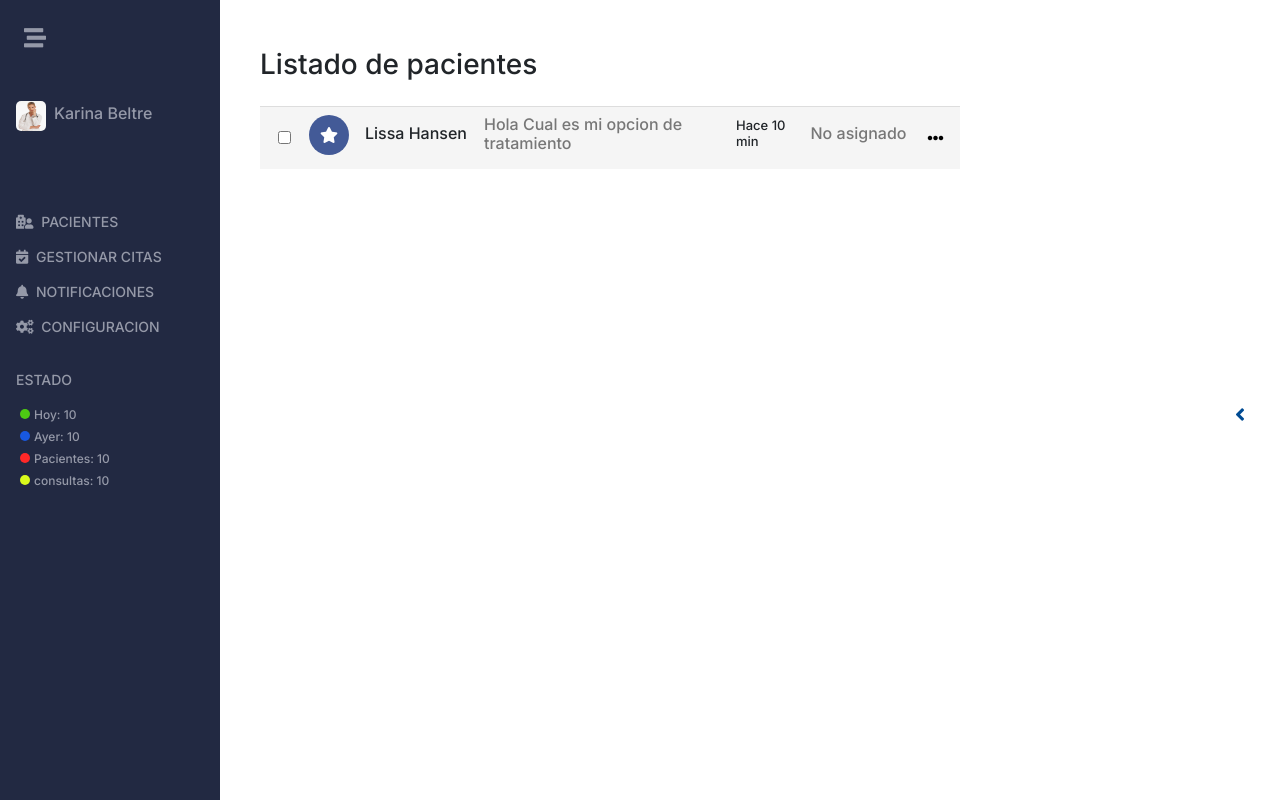
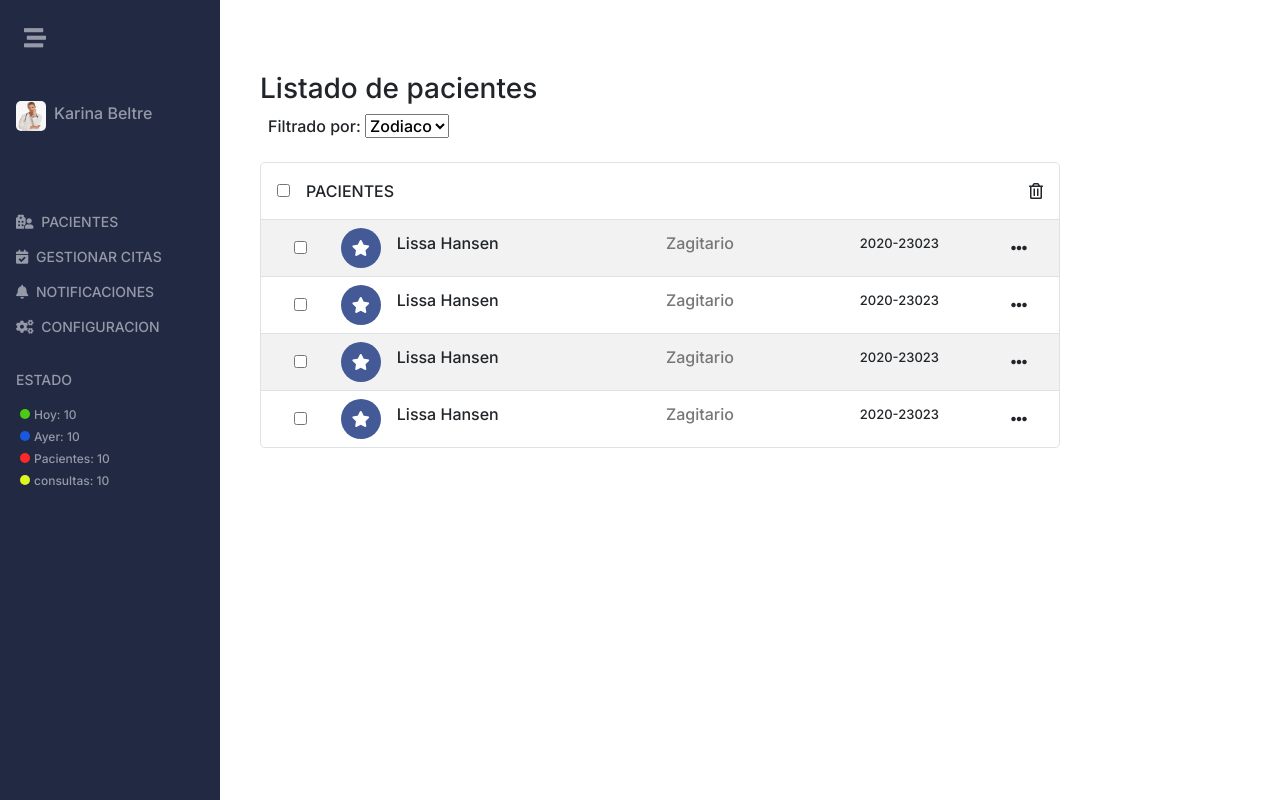
Before and after one commit to eirondiaz/proyectoFinalProgWeb, an Angular app: page /home in a window 1280 px wide. Built offline with nearby package versions, Linux system fonts and the light colour scheme.

Commit message:
mejoras listado-persona ui

```diff
--- a/src/app/home/home.component.html
+++ b/src/app/home/home.component.html
@@ -1,6 +1,6 @@
  <div class="containert-fluid p-0 m-0">
-    <div class="d-flex flex-column flex-md-row  container-box ">
-        <section class="menu-container d-none d-none d-md-block" id="menu-container">
+    <div class="d-flex flex-row  container-box ">
+        <section class="menu-container d-none d-md-block" id="menu-container">
                 <div class="menu-close px-4 mt-3">
                     <i class="fas fa-stream"></i>
                 </div>
@@ -50,12 +50,12 @@
         </section>
         <section class="flex-md-grow-1 main-content px-3">
             <div class="position-relative">
-                <div>
+                <div class="p-4">
                     <router-outlet></router-outlet>
                 </div>
             </div>
         </section>
-        <section>
+        <!--<section class="d-none">
         <div class="d-flex align-items-center fixed-size">
             <div style="width: 60px;" class="position-relative">
                 <div *ngIf="!isFiltroOpen" (click)="OpenFiltro()" class="filtro-btn position-absolute animate__animated animate__headShake animate__slow animate__infinite infinite">
@@ -88,6 +88,6 @@
                 </div>
            </div>
         </div>
-        </section>
+        </section>-->
     </div>
 </div>
--- a/src/app/listado-paciente/listado-paciente.component.css
+++ b/src/app/listado-paciente/listado-paciente.component.css
@@ -1,12 +1,6 @@
 .list-container{
     display: grid;
-    grid-template-columns: 7% 25% 36% 10% 15% 7%;
-    border-top: 1px solid #dddddd;
-    width: 100%;
-}
-
-.list-container:nth-child(2n+1){
-    background-color: #f5f5f5;
+    grid-template-columns: 10% 30% 30% 20%  10%;
 }
 
 .form-checkbox{
@@ -53,7 +47,3 @@
     border: none;
     outline: none;
 }
-
-.table-re{
-    min-width: 700px;
-}
--- a/src/app/listado-paciente/listado-paciente.component.html
+++ b/src/app/listado-paciente/listado-paciente.component.html
@@ -1,13 +1,31 @@
-<section class="mt-5 ml-4">
+<section class="mt-5">
     <h3>Listado de pacientes</h3>
-    <div class="table-responsive w-100 mt-4">
-        <table class="table-danger">
+        <div class="m-2">
+            <span>Filtrado por: </span>
+            <select name="zodiaco" id="">
+                <option value="Zodiaco">Zodiaco</option>
+                <option value="Citas">Visitas</option>
+            </select>
+        </div>
+    <div class="table-responsive w-100 mt-4  border rounded-lg" style="max-width: 800px;">
+       <div class="d-flex justify-content-between">
+        <div class="m-3">
+            <input type="checkbox" class="mr-3">
+             <span>PACIENTES</span>
+        </div>
+        <div class="m-3">
+            <i class="far fa-trash-alt"></i>
+        </div>
+       </div>
+        <table class="w-100 table-striped">
             <tbody>
-                <div class="table-re">
+                <tr class="border-top">
+                    <div>
                         <div class="list-container py-2">
                             <div class="center-center">
                                 <input type="checkbox" class="form-checkbox">
                             </div>
+                            <div>
                                <div class="d-flex">
                                 <div class="avatar">
                                     <i class="fas fa-star"></i>
@@ -16,22 +34,107 @@
                                     <h6>Lissa Hansen</h6>
                                 </div>
                                </div>
+                            </div>
                             <div class="center-center text-gris">
-                            <h6>Hola Cual es mi opcion de tratamiento</h6>
+                                <h6>Zagitario</h6>
                             </div>
                             <div class="center-center ">
-                            <h6 class="h7">Hace 10 min</h6>
+                                <h6 class="h7">2020-23023</h6>
                             </div>
-                        <div class="center-center text-gris">
-                            <h6>No asignado</h6>
+                            <div class="center-center ">
+                                <i class="fas fa-ellipsis-h"></i>
                             </div>
+
+                        </div>
+                    </div>
+                </tr>
+                <tr class="border-top">
+                    <div>
+                        <div class="list-container py-2">
                             <div class="center-center">
-                            <button class="btn-ellipsis">
-                                <i class="fas fa-ellipsis-h"></i>
-                            </button>
+                                <input type="checkbox" class="form-checkbox">
+                            </div>
+                            <div>
+                               <div class="d-flex">
+                                <div class="avatar">
+                                    <i class="fas fa-star"></i>
+                                </div>
+                                <div class="center-center ml-3">
+                                    <h6>Lissa Hansen</h6>
                                 </div>
                                </div>
                             </div>
+                            <div class="center-center text-gris">
+                                <h6>Zagitario</h6>
+                            </div>
+                            <div class="center-center ">
+                                <h6 class="h7">2020-23023</h6>
+                            </div>
+                            <div class="center-center ">
+                                <i class="fas fa-ellipsis-h"></i>
+                            </div>
+
+                        </div>
+                    </div>
+                </tr>
+                <tr class="border-top">
+                    <div>
+                        <div class="list-container py-2">
+                            <div class="center-center">
+                                <input type="checkbox" class="form-checkbox">
+                            </div>
+                            <div>
+                               <div class="d-flex">
+                                <div class="avatar">
+                                    <i class="fas fa-star"></i>
+                                </div>
+                                <div class="center-center ml-3">
+                                    <h6>Lissa Hansen</h6>
+                                </div>
+                               </div>
+                            </div>
+                            <div class="center-center text-gris">
+                                <h6>Zagitario</h6>
+                            </div>
+                            <div class="center-center ">
+                                <h6 class="h7">2020-23023</h6>
+                            </div>
+                            <div class="center-center ">
+                                <i class="fas fa-ellipsis-h"></i>
+                            </div>
+
+                        </div>
+                    </div>
+                </tr>
+                <tr class="border-top">
+                    <div>
+                        <div class="list-container py-2">
+                            <div class="center-center">
+                                <input type="checkbox" class="form-checkbox">
+                            </div>
+                            <div>
+                               <div class="d-flex">
+                                <div class="avatar">
+                                    <i class="fas fa-star"></i>
+                                </div>
+                                <div class="center-center ml-3">
+                                    <h6>Lissa Hansen</h6>
+                                </div>
+                               </div>
+                            </div>
+                            <div class="center-center text-gris">
+                                <h6>Zagitario</h6>
+                            </div>
+                            <div class="center-center ">
+                                <h6 class="h7">2020-23023</h6>
+                            </div>
+                            <div class="center-center ">
+                                <i class="fas fa-ellipsis-h"></i>
+                            </div>
+
+                        </div>
+                    </div>
+                </tr>
             </tbody>
         </table>
     </div>
```
Lines whose indentation alone changed are shown as unchanged.
